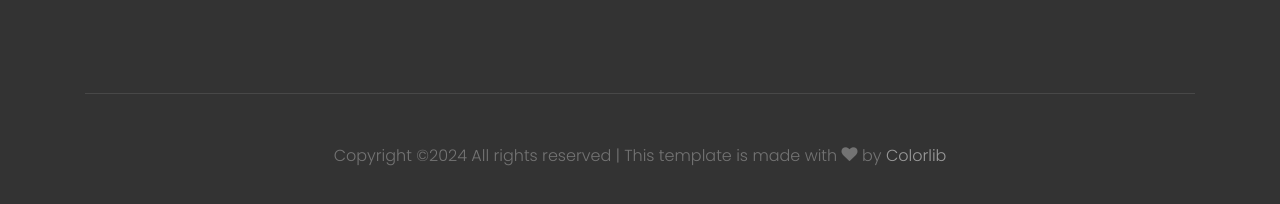
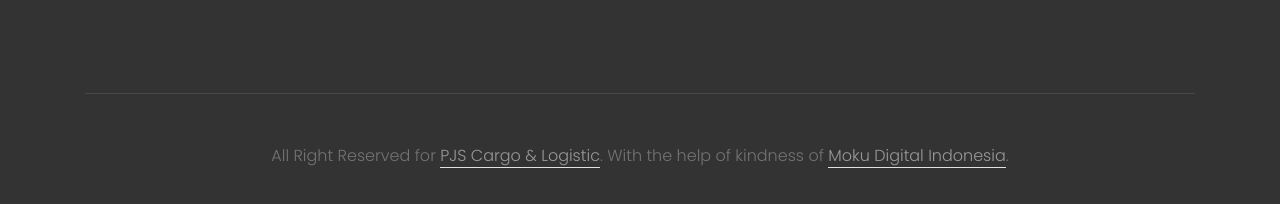
Before and after one commit to ary21/pjs-profile, a plain HTML site: page index.html in a window 1280 px wide. Shown: the part 3427-3631 px from the top of the page. Drawn offline with Linux system fonts and the light colour scheme; files whose address does not match are found by name; a web font is replaced by a local one.

Commit message:
Update index.html

```diff
--- a/index.html
+++ b/index.html
@@ -267,8 +267,9 @@
           <div class="col-md-12">
             <div class="border-top pt-5">
             <p>
+              All Right Reserved for <a class="border-bottom" href="/">PJS Cargo & Logistic</a>. With the help of kindness of <a class="border-bottom" href="https://moku-digital.web.id" target="_blank">Moku Digital Indonesia</a>.
             <!-- Link back to Colorlib can't be removed. Template is licensed under CC BY 3.0. -->
-            Copyright &copy;<script>document.write(new Date().getFullYear());</script> All rights reserved | This template is made with <i class="icon-heart" aria-hidden="true"></i> by <a href="https://colorlib.com" target="_blank" >Colorlib</a>
+            <!-- Copyright &copy;<script>document.write(new Date().getFullYear());</script> All rights reserved | This template is made with <i class="icon-heart" aria-hidden="true"></i> by <a href="https://colorlib.com" target="_blank" >Colorlib</a> -->
             <!-- Link back to Colorlib can't be removed. Template is licensed under CC BY 3.0. -->
             </p>
             </div>
```
